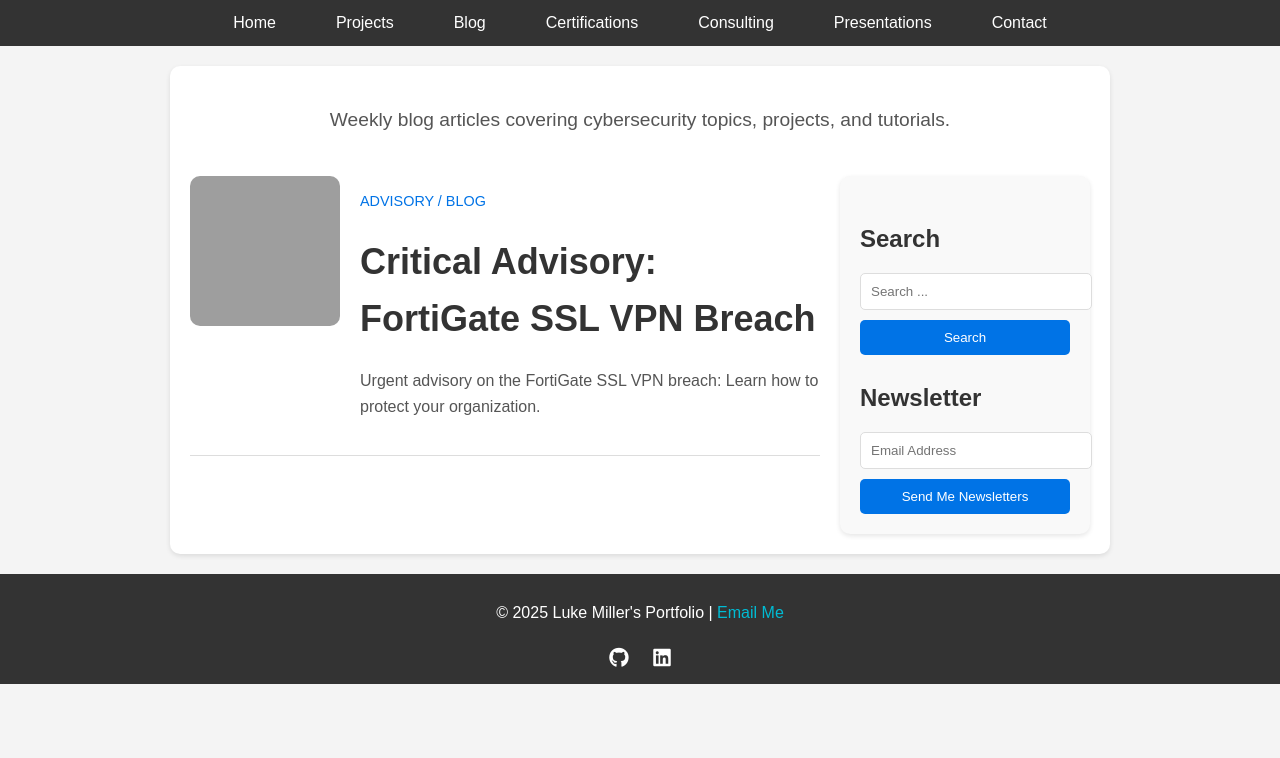
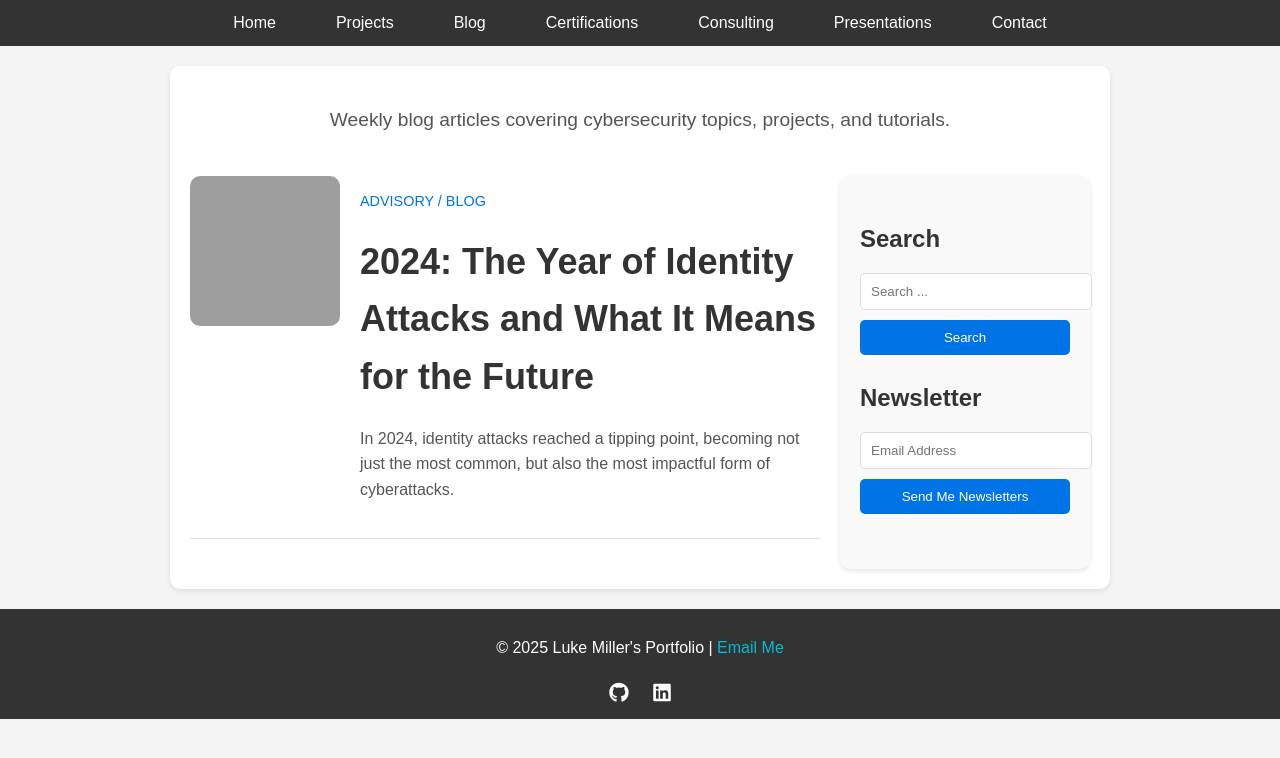
Before and after one commit to CloudSecLuke/cloudsecluke.github.io, a Jekyll site: the page built from blog.md, in a window 1280 px wide. Shown: the top 758 px of the page. Built offline with Jekyll 4.4.1, drawn with Linux system fonts in a browser that asks for light colours; some of the changed lines change nothing that is shown; grey boxes are pictures that could not be loaded.

Commit message:
blog post - identity

```diff
--- a/_posts/2025-01-20-my-first-blog-post.md
+++ b/_posts/2025-01-20-my-first-blog-post.md
@@ -1,10 +1,50 @@
 ---
 layout: post
-title: "Critical Advisory: FortiGate SSL VPN Breach"
-excerpt: "Urgent advisory on the FortiGate SSL VPN breach: Learn how to protect your organization."
+title: "2024: The Year of Identity Attacks and What It Means for the Future"
+excerpt: "In 2024, identity attacks reached a tipping point, becoming not just the most common, but also the most impactful form of cyberattacks."
 categories: [Advisory, Blog]
-tags: [FortiGate, Security]
+tags: [Identity, Security, Push Security]
 header:
-  image: /assets/images/fortigate-vpn-breach.jpg
+  image: /assets/images/identity.jpg
 ---
-Your blog content here.
+
+##Why Identity Is the New Perimeter
+As businesses adopt SaaS platforms and decentralized IT infrastructures, traditional network-based defenses no longer suffice. With hundreds of apps and thousands of user identities per organization, attackers are exploiting vulnerable accounts to bypass firewalls, endpoint detection tools, and other legacy defenses.
+
+##Key stats:
+
+600 million identity attacks per day (Microsoft).
+79% of web application compromises stemmed from credential breaches (Verizon).
+Key Attack Trends in 2024
+Snowflake Breach - A Watershed Moment:
+
+Attackers compromised accounts from 165 organizations by leveraging stolen credentials from prior breaches.
+Data exfiltrated via SQL commands was sold on underground markets, impacting millions of customers.
+Lack of Multi-Factor Authentication (MFA) played a critical role.
+Evolving Threat Actor Tactics:
+
+APT29 (Cozy Bear): Sophisticated identity-based attacks on cloud infrastructure.
+Scattered Spider: Advanced social engineering and SIM-swapping techniques.
+ShinyHunters: Mass credential harvesting and large-scale SaaS account takeovers.
+Identity Exploitation Techniques:
+
+MFA-bypassing phishing kits (Adversary-in-the-Middle and Browser-in-the-Middle attacks).
+Infostealers 2.0, leveraging advanced delivery methods to steal credentials and cookies.
+Credential stuffing campaigns fueled by massive data dumps of breached credentials.
+Session hijacking, where stolen cookies enable attackers to bypass authentication.
+
+##Why This Matters
+Identity attacks aren’t just a phase; they reflect a systemic shift in cyber threats. Modern attackers don’t need to infiltrate traditional networks—they only need a valid login to wreak havoc. The SaaS revolution has created a vast attack surface, with decentralized accounts serving as low-hanging fruit.
+
+##How Organizations Can Defend Themselves
+To counter the growing wave of identity-based threats, organizations must:
+
+Enforce strong MFA universally, prioritizing phishing-resistant methods.
+Continuously monitor credential exposure on the dark web.
+Employ advanced tools for identity threat detection and response (ITDR).
+Integrate Zero Trust principles, particularly for SaaS environments.
+Educate employees on secure practices to reduce phishing and social engineering risks.
+Looking Ahead to 2025
+The lessons from 2024 make one thing clear: identity is now at the heart of cybersecurity. The coming year will likely see even more sophisticated identity attacks as threat actors refine their methods. Organizations must stay vigilant and proactive to outpace these evolving threats.
+
+For the full report, visit Push Security.
```
Also changed, not shown: 1 other file.
